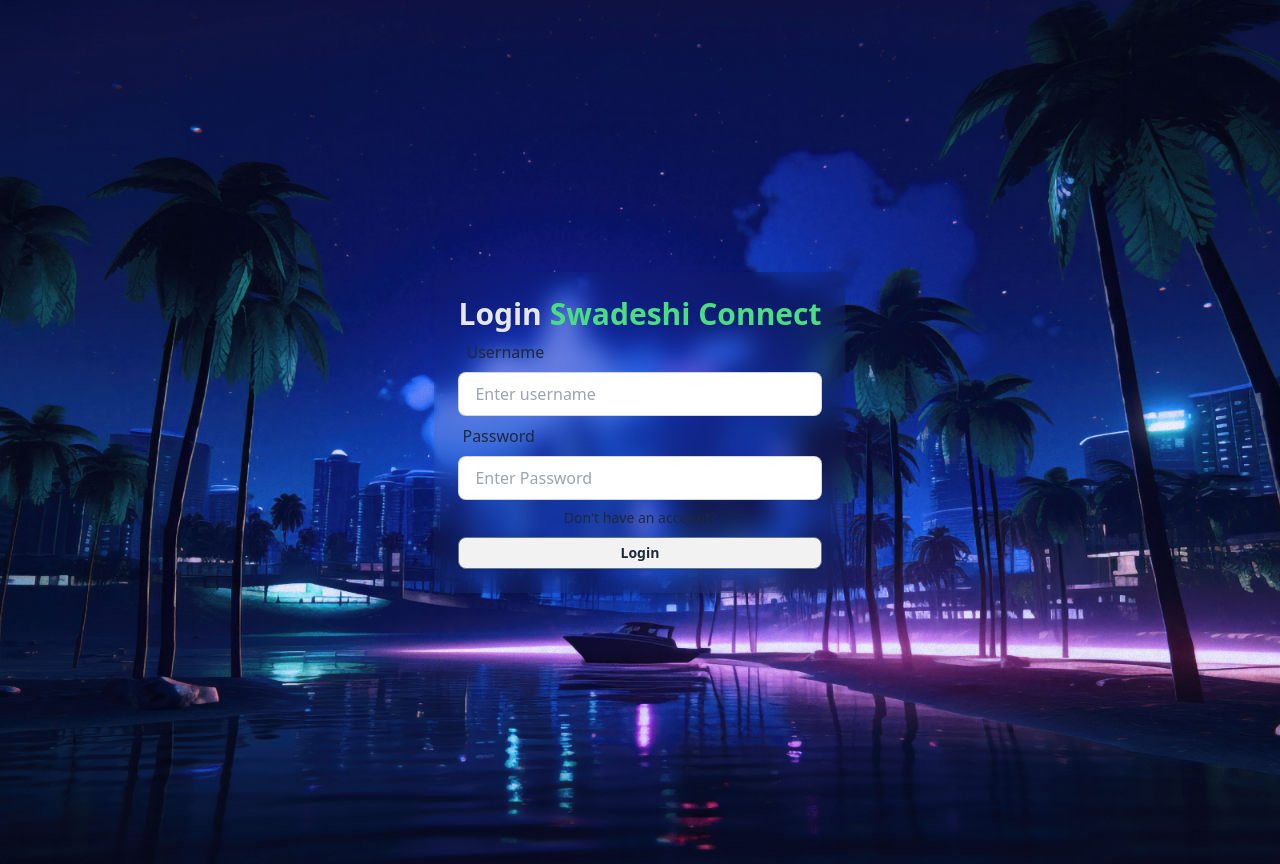
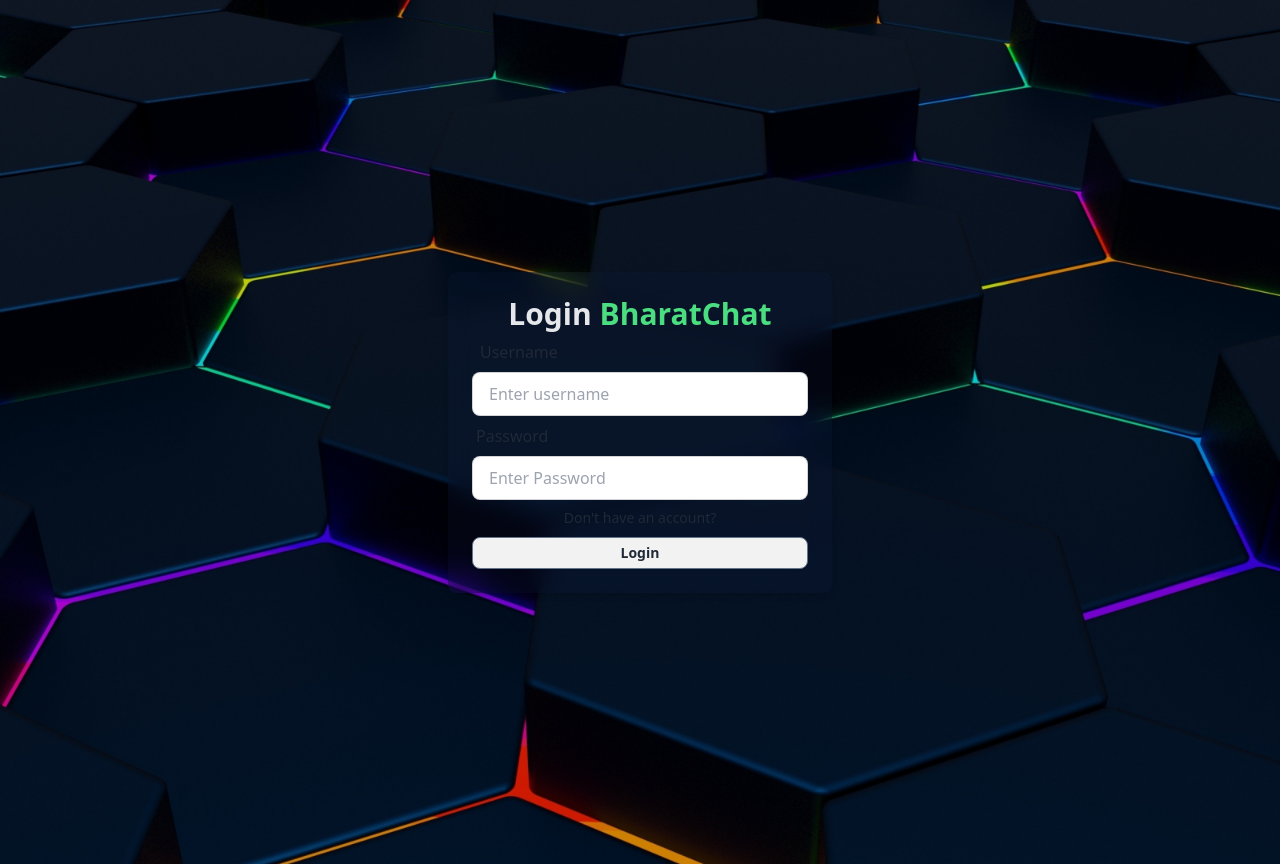
Before and after one commit to bhardwajprashant1234/mern-real-time-chat-app, a React (Vite) app in the folder frontend/: page /login in a window 1280 px wide. Built offline with nearby package versions, Linux system fonts and the light colour scheme.

Commit message:
final project

```diff
--- a/frontend/index.html
+++ b/frontend/index.html
@@ -2,10 +2,10 @@
 <html lang="en">
   <head>
     <meta charset="UTF-8" />
-    <!-- Use aa.jpg from the public folder as the favicon -->
+
     <link rel="icon" type="image/png" href="/frontend/public/aa.png" />
     <meta name="viewport" content="width=device-width, initial-scale=1.0" />
-    <title>Chat-app</title>
+    <title>BharatChat</title>
   </head>
   <body>
     <div id="root"></div>
--- a/frontend/src/index.css
+++ b/frontend/src/index.css
@@ -3,7 +3,7 @@
 @tailwind utilities;
 
 body {
-	background:  url("/b.jpg");
+	background:  url("/v.jpg");
 	background-repeat: no-repeat;
 	background-size: cover;
 	background-position: center;
--- a/frontend/src/pages/login/Login.jsx
+++ b/frontend/src/pages/login/Login.jsx
@@ -18,7 +18,7 @@
 			<div className='w-full p-6 rounded-lg shadow-md bg-blue-950 bg-clip-padding backdrop-filter backdrop-blur-md bg-opacity-15'>
 				<h1 className='text-3xl font-semibold text-center text-gray-200'>
 					Login
-					<span className='text-green-400'> Swadeshi Connect</span>
+					<span className='text-green-400'> BharatChat</span>
 				</h1>
 
 				<form onSubmit={handleSubmit}>
--- a/frontend/src/pages/signup/SignUp.jsx
+++ b/frontend/src/pages/signup/SignUp.jsx
@@ -26,7 +26,7 @@
 		<div className='flex flex-col items-center justify-center min-w-96 mx-auto'>
 			<div className='w-full p-5 rounded-lg shadow-md bg-blue-950 bg-clip-padding backdrop-filter backdrop-blur-md bg-opacity-15'>
 				<h1 className='text-3xl font-semibold text-center text-gray-100'>
-					SignUp <span className='text-green-400'> Swadeshi Connect</span>
+					SignUp <span className='text-green-400'> BharatChat</span>
 				</h1>
 
 				<form onSubmit={handleSubmit}>
```
